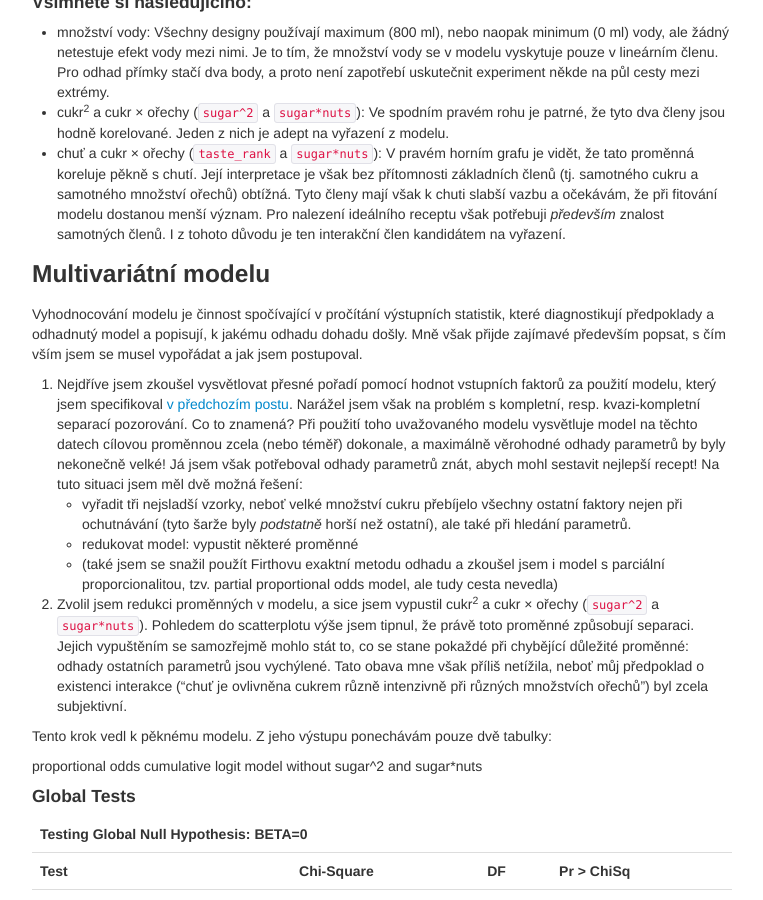
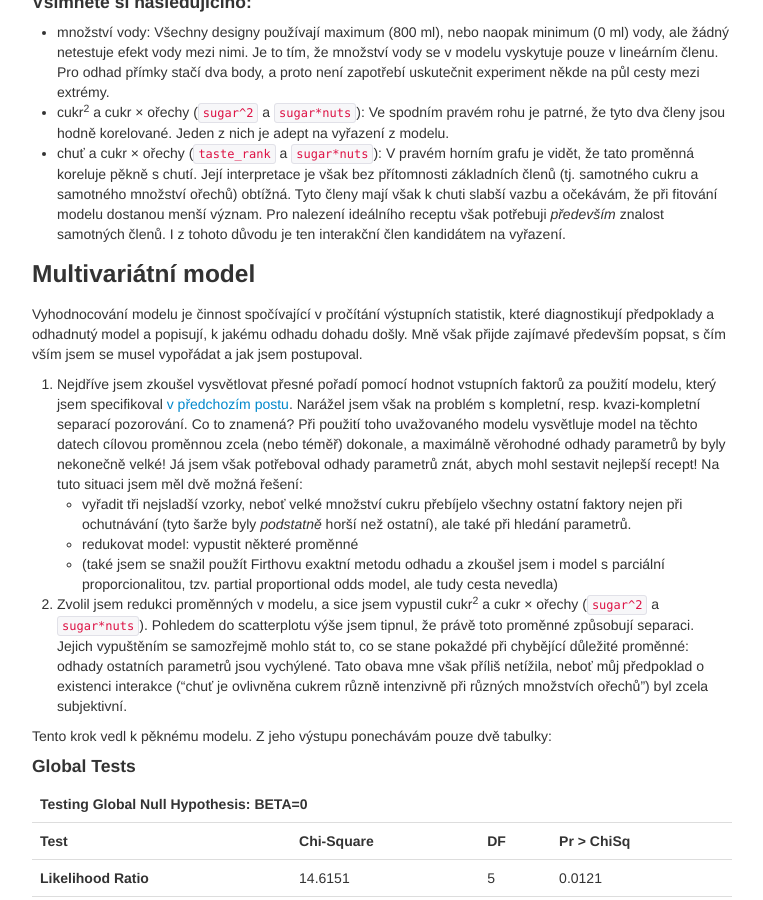
Before and after one commit to vojtech-filipec/vojtech-filipec.github.io, a Jekyll site: the page built from pages/orechovka6.md, in a window 1280 px wide and 900 px high, scrolled down 883 px. Shown: the whole window, without its empty margins (258-1021 px from the left). Built offline with Jekyll 4.4.1, drawn with Linux system fonts in a browser that asks for light colours.

Commit message:
notes about embedded HTML

```diff
--- a/_includes/sas_outputs/DOE_ordinal_regression-results-brief.html
+++ b/_includes/sas_outputs/DOE_ordinal_regression-results-brief.html
@@ -2,9 +2,6 @@
 <body class="body">
 <div id="div_4b4dbe47-b84c-4787-b729-195922556af1" class="c body">
 <section data-name="Logistic" data-sec-type="proc">
-<div id="IDX" class="systitleandfootercontainer" style="border-spacing: 1px">
-<p><span class="c systemtitle">proportional odds cumulative logit model without sugar^2 and sugar*nuts</span> </p>
-</div>
 <article id="IDX7" aria-label="Global Tests">
 <h4 class="contentitem toc">Global Tests</h4>
 <table class="table" style="border-spacing: 0" aria-label="Global Tests">
--- a/pages/orechovka6.md
+++ b/pages/orechovka6.md
@@ -22,7 +22,7 @@ Prozkoumejme graficky závislosti faktorů mezi sebou a vztah k chuti. Tento sca
 - cukr<sup>2</sup> a cukr &times; ořechy (`sugar^2` a `sugar*nuts`): Ve spodním pravém rohu je patrné, že tyto dva členy jsou hodně korelované. Jeden z nich je adept na vyřazení z modelu.
 - chuť a cukr &times; ořechy (`taste_rank` a `sugar*nuts`): V pravém horním grafu je vidět, že tato proměnná koreluje pěkně s chutí. Její interpretace je však bez přítomnosti základních členů (tj. samotného cukru a samotného množství ořechů) obtížná. Tyto členy mají však k chuti slabší vazbu a očekávám, že při fitování modelu dostanou menší význam. Pro nalezení ideálního receptu však potřebuji _především_ znalost samotných členů. I z tohoto důvodu je ten interakční člen kandidátem na vyřazení.
 
-### Multivariátní modelu
+### Multivariátní model
 
 Vyhodnocování modelu je činnost spočívající v pročítání výstupních statistik, které diagnostikují předpoklady a odhadnutý model a popisují, k jakému odhadu dohadu došly. Mně však přijde zajímavé především popsat, s čím vším jsem se musel vypořádat a jak jsem postupoval.
 
```
Also changed, not shown: markdown_syntax_mynotes.md (+7 -2 lines).
